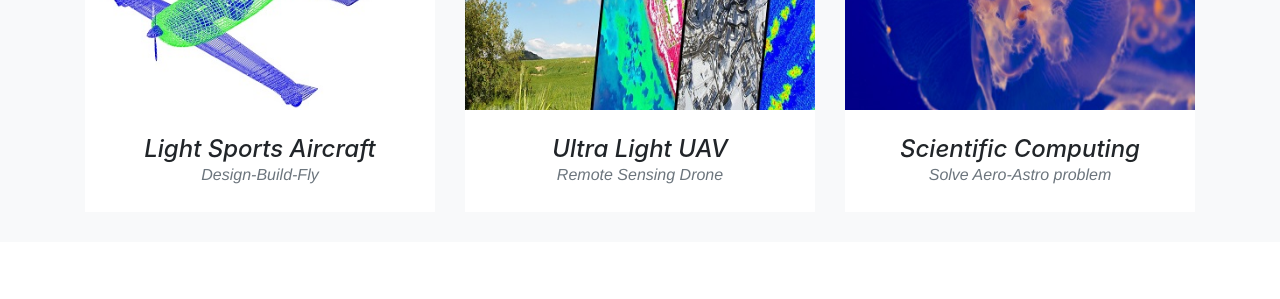
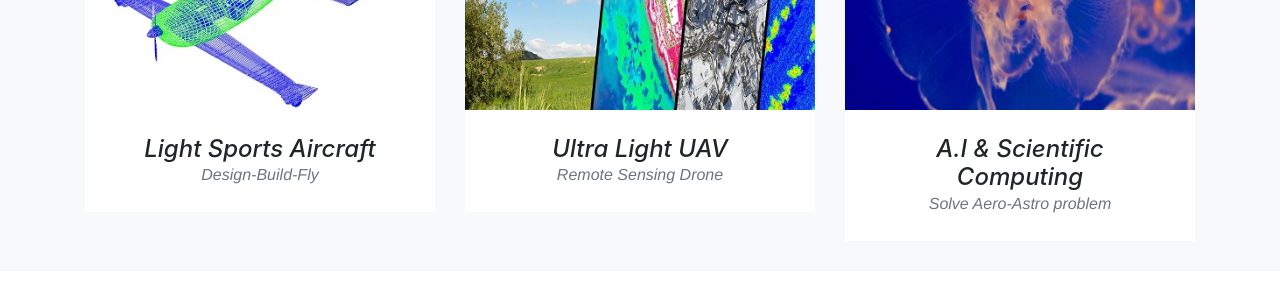
Before and after one commit to aeronomadic/aeronomad, a website with bundled scripts: page index.html in a window 1280 px wide. Shown: the part 800-1099 px from the top of the page. Built offline with nearby package versions, Linux system fonts and the light colour scheme; files whose address does not match are found by name; a web font is replaced by a local one.

Commit message:
Update index.html
AI

```diff
--- a/index.html
+++ b/index.html
@@ -168,7 +168,7 @@
           <img class="img-fluid" src="img/portfolio/03-thumbnail.jpg" alt="">
         </a>
         <div class="portfolio-caption">
-          <h4>Scientific Computing</h4>
+          <h4>A.I & Scientific Computing</h4>
           <p class="text-muted">Solve Aero-Astro problem</p>
         </div>
       </div>
```
